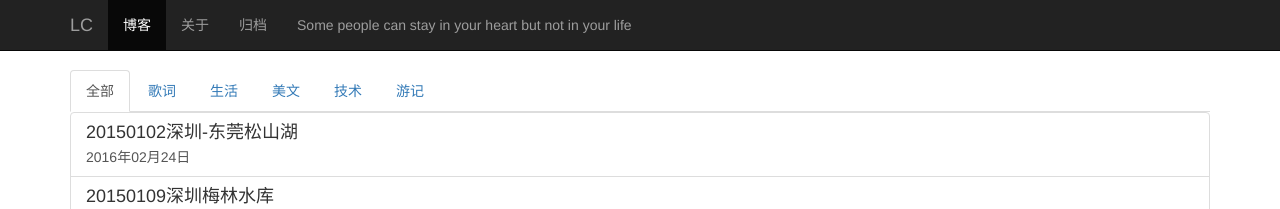
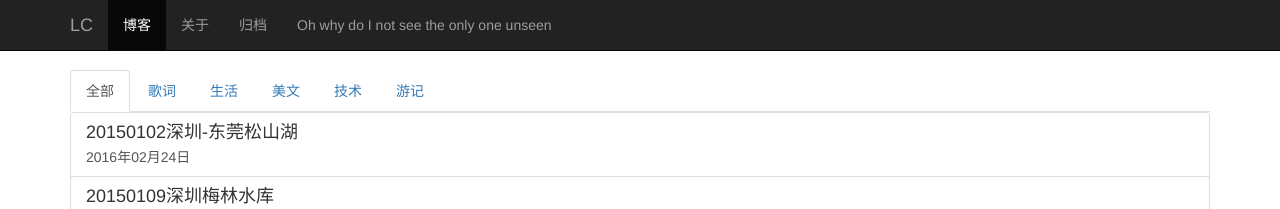
Before and after one commit to feifeierchampy/feifeierchampy.github.io, a Jekyll site: the page built from index.html, in a window 1280 px wide. Shown: the top 209 px of the page. Built offline with Jekyll 4.4.1, drawn with Linux system fonts in a browser that asks for light colours; nearby versions of some CDN libraries; comment, search, counter and statistics services are not loaded.

Commit message:
Update base_title.html

```diff
--- a/_includes/base_title.html
+++ b/_includes/base_title.html
@@ -35,7 +35,7 @@
                         <a href="/pages/guidang.html">归档</a>
                     </li>
 
-                    <p class="navbar-text navbar-right">Some people can stay in your heart but not in your life</p>
+                    <p class="navbar-text navbar-right">Oh why do I not see the only one unseen</p>
                 </ul>
             </div>
             <!-- /.navbar-collapse --> </div>
```
